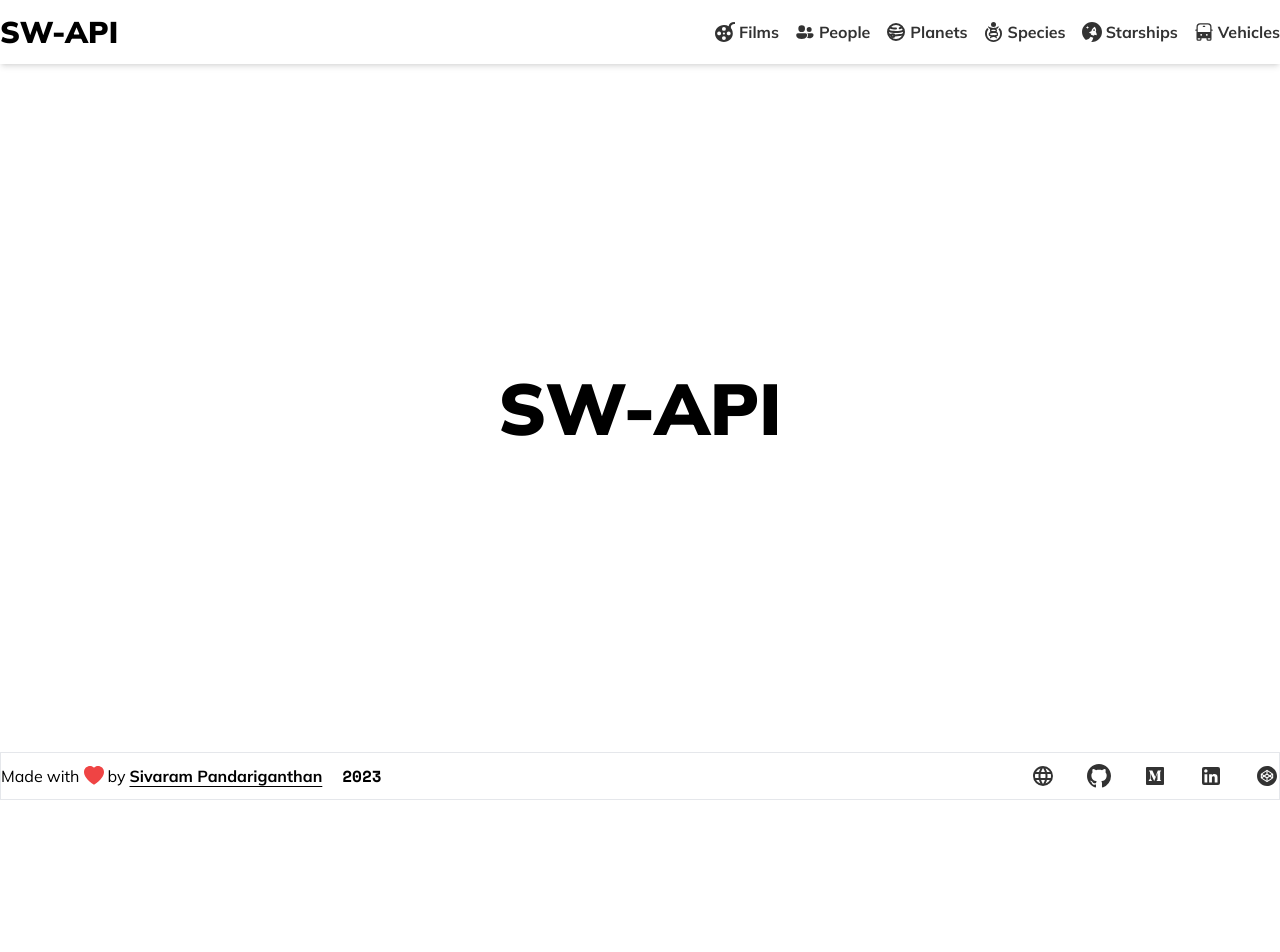
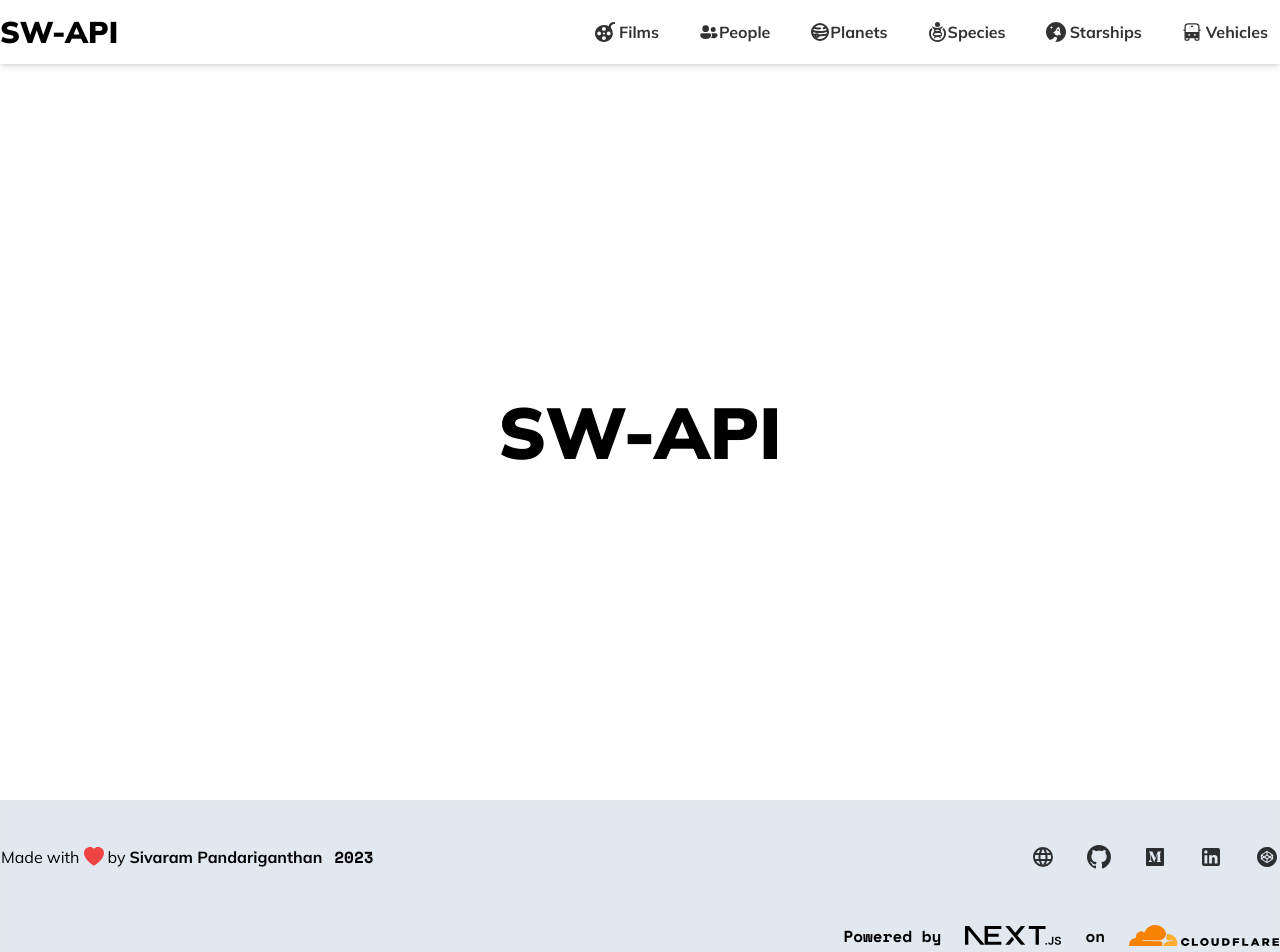
Before and after one commit to SivaramPg/swapi.info, a Next.js app: page / in a window 1280 px wide. Shown: the top 952 px of the page. Before the commit the page ends 800 px from the top, so only its background shows below. Built offline with nearby package versions, Linux system fonts and the light colour scheme.

Commit message:
UI updates

```diff
--- a/src/app/[category]/[slug]/page.tsx
+++ b/src/app/[category]/[slug]/page.tsx
@@ -32,7 +32,7 @@ export default async function Page({
   const { category, slug } = params
 
   return (
-    <main className="container mx-auto min-h-[calc(100vh-112px)] flex items-center justify-center">
+    <main className="container mx-auto min-h-[calc(100vh-64px)] flex items-center justify-center">
       <h1 className="text-7xl font-black">
         {category}/{slug}
       </h1>
--- a/src/app/[category]/page.tsx
+++ b/src/app/[category]/page.tsx
@@ -26,7 +26,7 @@ export default async function Page({
   // const data = await
 
   return (
-    <main className="container mx-auto min-h-[calc(100vh-112px)] flex items-center justify-center">
+    <main className="container mx-auto min-h-[calc(100vh-64px)] flex items-center justify-center">
       <h1 className="text-7xl font-black">{category}</h1>
     </main>
   )
--- a/src/app/components/Footer.tsx
+++ b/src/app/components/Footer.tsx
@@ -3,16 +3,14 @@ import Link from 'next/link'
 
 export default function Footer() {
   return (
-    <footer className="w-full h-12 border">
-      <div className="h-full container mx-auto flex items-center justify-between gap-4">
+    <footer className="w-full h-48 border py-4 flex flex-col items-center justify-around bg-slate-200">
+      <div className="h-auto container mx-auto flex items-center justify-between gap-4">
         <div className="">
           <p className="inline-flex items-center gap-1">
             Made with{' '}
             <Image src="/icons/heart.svg" alt="" width={20} height={20} /> by
-            <span className="font-bold underline underline-offset-4">
-              Sivaram Pandariganthan
-            </span>{' '}
-            <span className="font-mono ml-4 font-bold">2023</span>
+            <span className="font-bold">Sivaram Pandariganthan</span>{' '}
+            <span className="font-mono ml-2 font-bold">2023</span>
           </p>
         </div>
         <div className="flex gap-8 items-center justify-center">
@@ -50,6 +48,30 @@ export default function Footer() {
           </Link>
         </div>
       </div>
+      <div className="container mx-auto flex items-center justify-end">
+        <p className="flex items-center gap-6 font-bold text-normal font-mono">
+          Powered by{' '}
+          <Link href="https://nextjs.org/" target="_blank">
+            <Image
+              src="/icons/nextjs.svg"
+              alt=""
+              width={96}
+              height={96}
+              className="hover:drop-shadow-md"
+            />
+          </Link>
+          on{' '}
+          <Link href="https://cloudflare.com" target="_blank">
+            <Image
+              src="/icons/cloudflare.svg"
+              alt=""
+              width={150}
+              height={150}
+              className="hover:drop-shadow-md"
+            />
+          </Link>
+        </p>
+      </div>
     </footer>
   )
 }
--- a/src/app/components/Navbar.tsx
+++ b/src/app/components/Navbar.tsx
@@ -9,43 +9,61 @@ export default function Navbar() {
           <h1 className="font-black text-3xl hover:drop-shadow-md">SW-API</h1>
         </Link>
         <div className="flex items-center justify-center gap-4">
-          <Link href="/films">
-            <div className="flex items-center justify-center gap-1 opacity-80 hover:opacity-100 hover:drop-shadow-md">
+          <Link
+            href="/films"
+            className="px-3 py-1 opacity-80 hover:opacity-100 hover:drop-shadow-md"
+          >
+            <div className="flex items-center justify-center gap-1">
               <Image src="/icons/film.svg" alt="" width={20} height={20} />
               <p className="font-bold">Films</p>
             </div>
           </Link>
 
-          <Link href="/people">
-            <div className="flex items-center justify-center gap-1 opacity-80 hover:opacity-100 hover:drop-shadow-md">
+          <Link
+            href="/people"
+            className="px-3 py-1 opacity-80 hover:opacity-100 hover:drop-shadow-md"
+          >
+            <div className="flex items-center justify-center">
               <Image src="/icons/people.svg" alt="" width={20} height={20} />
               <p className="font-bold">People</p>
             </div>
           </Link>
 
-          <Link href="/planets">
-            <div className="flex items-center justify-center gap-1 opacity-80 hover:opacity-100 hover:drop-shadow-md">
+          <Link
+            href="/planets"
+            className="px-3 py-1 opacity-80 hover:opacity-100 hover:drop-shadow-md"
+          >
+            <div className="flex items-center justify-center">
               <Image src="/icons/planet.svg" alt="" width={20} height={20} />
               <p className="font-bold">Planets</p>
             </div>
           </Link>
 
-          <Link href="/species">
-            <div className="flex items-center justify-center gap-1 opacity-80 hover:opacity-100 hover:drop-shadow-md">
+          <Link
+            href="/species"
+            className="px-3 py-1 opacity-80 hover:opacity-100 hover:drop-shadow-md"
+          >
+            <div className="flex items-center justify-center">
               <Image src="/icons/species.svg" alt="" width={20} height={20} />
               <p className="font-bold">Species</p>
             </div>
           </Link>
 
-          <Link href="/starships">
-            <div className="flex items-center justify-center gap-1 opacity-80 hover:opacity-100 hover:drop-shadow-md">
+          <Link
+            href="/starships"
+            className="px-3 py-1 opacity-80 hover:opacity-100 hover:drop-shadow-md"
+          >
+            <div className="flex items-center justify-center gap-1">
               <Image src="/icons/starship.svg" alt="" width={20} height={20} />
               <p className="font-bold">Starships</p>
             </div>
           </Link>
 
-          <Link href="/vehicles">
-            <div className="flex items-center justify-center gap-1 opacity-80 hover:opacity-100 hover:drop-shadow-md">
+          <Link
+            href="/vehicles"
+            className="px-3 py-1 opacity-80 hover:opacity-100 hover:drop-shadow-md"
+          >
+            <div className="flex items-center justify-center gap-1">
               <Image src="/icons/vehicle.svg" alt="" width={20} height={20} />
               <p className="font-bold">Vehicles</p>
             </div>
--- a/src/app/layout.tsx
+++ b/src/app/layout.tsx
@@ -37,7 +37,7 @@ export default function RootLayout({
       <body className={`${spaceMono.variable} ${mulish.variable} font-sans`}>
         <main className="w-full min-h-screen">
           <Navbar />
-          <main className="w-full min-h-[calc(100vh-112px)]">{children}</main>
+          <main className="w-full min-h-[calc(100vh-64px)]">{children}</main>
           <Footer />
         </main>
       </body>
--- a/src/app/page.tsx
+++ b/src/app/page.tsx
@@ -1,6 +1,6 @@
 export default function Home() {
   return (
-    <main className="container mx-auto min-h-[calc(100vh-112px)] flex items-center justify-center">
+    <main className="container mx-auto min-h-[calc(100vh-64px)] flex items-center justify-center">
       <h1 className="text-7xl font-black">SW-API</h1>
     </main>
   )
```
Also changed, not shown: public/icons/cloudflare.svg (added), public/icons/nextjs.svg (added).
